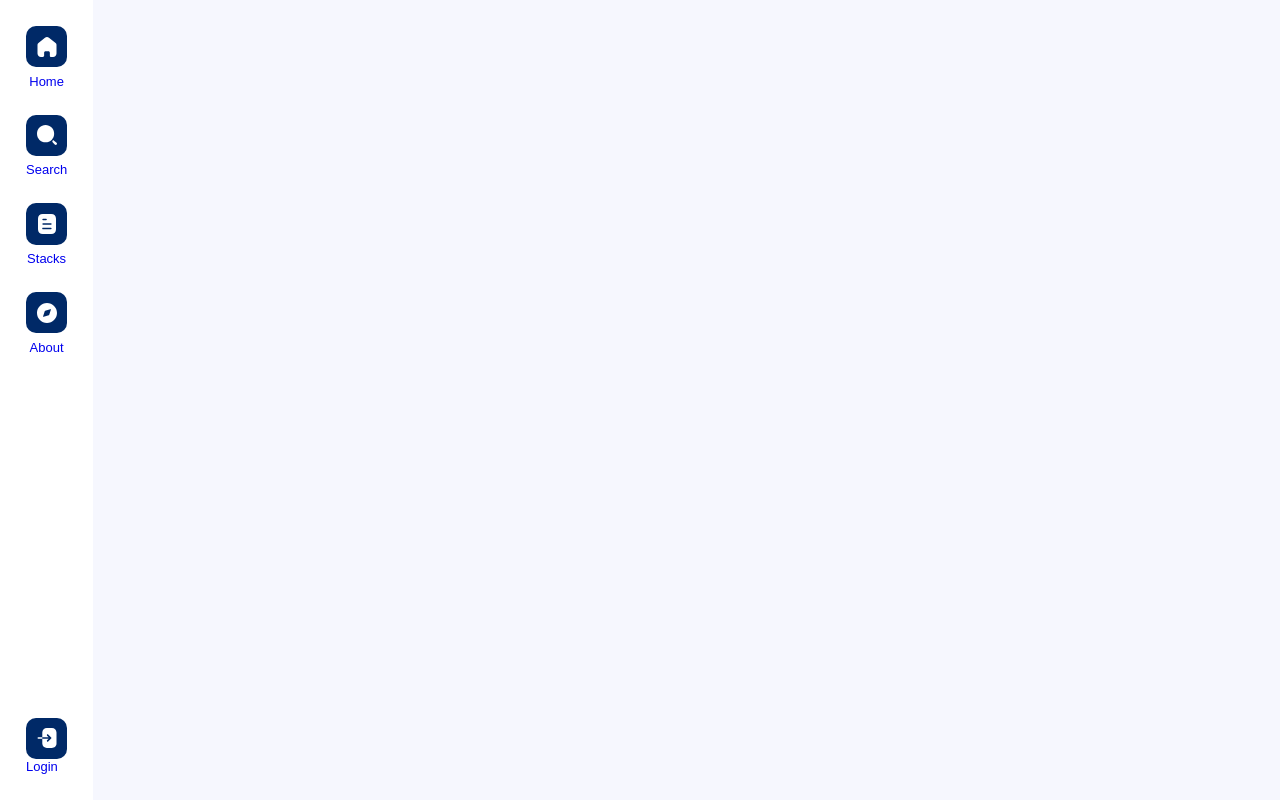
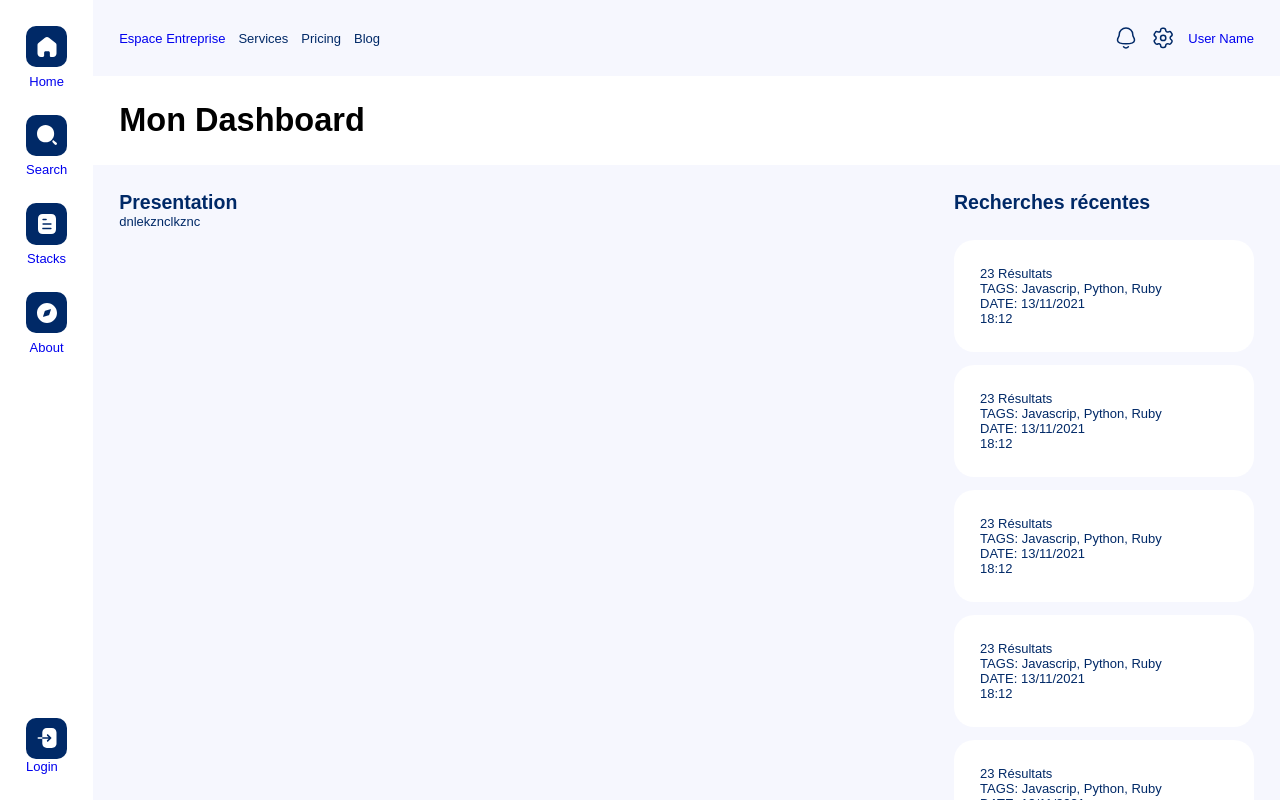
Before and after one commit to BFH92/front_stacker, a React (Create React App) app: page /user/dashboard in a window 1280 px wide. Built offline with nearby package versions, Linux system fonts and the light colour scheme.

Commit message:
static userPresentation component

```diff
--- /dev/null
+++ b/src/Components/UserPresentation/index.jsx
@@ -0,0 +1,17 @@
+import React from 'react';
+import { useParams } from 'react-router';
+
+const UserPresentation = () => {
+    return (
+        <div className="presentation__main--grid">
+            <h2>Presentation</h2>
+            <div className="presentation--all">
+                <div className="all--items">
+                    dnlekznclkznc
+                </div>
+            </div>
+        </div>
+    );
+};
+
+export default UserPresentation
--- /dev/null
+++ b/src/Components/UserPresentation/userPresentation.scss
@@ -0,0 +1,13 @@
+@import '../../Styles/variables.scss';
+
+.presentation__main--grid {
+  display: grid;
+  grid-template-rows: auto 1fr;
+  grid-gap: $padding * 2;
+
+  .all--items {
+    display: grid;
+    grid-template-columns: repeat(2, 1fr);
+    grid-gap: $padding;
+  }
+}
--- a/src/Pages/UserDashboard/index.jsx
+++ b/src/Pages/UserDashboard/index.jsx
@@ -2,20 +2,18 @@ import React from 'react';
 import './userDashboard.scss';
 import Header from '../../Components/Header';
 import RecentSearch from '../../Components/RecentSearch';
+import UserPresentation from '../../Components/UserPresentation';
 
 const UserDashboard = () => {
 
   return (
     <div className="">
       <Header />
-      <div className="container__title-pane">My Dashboard</div>
-
-      <div className="card">
-        <h2>Mes Stacks</h2> {/*user stacks component avec icônes des stacks en grid*/}
-      </div>
-      <div className="card">
-        <RecentSearch/>
-      </div>
+      <div className="container__title-pane">Mon Dashboard</div>
+        <div className="container__results--all">
+          <UserPresentation />
+          <RecentSearch />
+        </div>
     </div>
   );
 };
--- a/src/Pages/UserDashboard/userDashboard.scss
+++ b/src/Pages/UserDashboard/userDashboard.scss
@@ -0,0 +1,22 @@
+@import '../../Styles/variables.scss';
+
+.container__user--dashboard {
+  height: 100%;
+  display: grid;
+  grid-template-columns: 300px 1fr;
+
+  .container--right {
+    position: relative;
+    display: grid;
+    grid-template-rows: auto 1fr;
+    overflow-y: scroll;
+  }
+}
+
+.container__presentation--all {
+  height: 100%;
+  display: grid;
+  grid-template-columns: 1fr 300px;
+  grid-gap: $padding * 2;
+  padding: $padding * 2;
+}
--- a/src/index.jsx
+++ b/src/index.jsx
@@ -46,7 +46,7 @@ const App = () => {
             <Route path="/about" render={() => <About />} />
             <Route path="/stacks" render={() => <Stacks />} />
 
-            <Route path="/user-dashboard" render={() => <UserDashboard key={uuidv4()} />} />
+            <Route path="/user/dashboard" render={() => <UserDashboard key={uuidv4()} />} />
             <Route path="/user/sign-in" render={() => <UserSignIn user={{setIsLogged}}/>}/>
             <Route path="/user/sign-up" render={() => <UserSignUp/>}/>
             <Route path="/user/notifications" render={() => <Notifications />} />
@@ -54,9 +54,9 @@ const App = () => {
             <Route path="/user/settings/new-password" render={() => <NewPassword user={{setIsLogged,identity:"user"}}/>} />
             <Route path="/user/settings/get-password" render={() => <GetPassword identity={"company"}/>} />
 
-            <Route path="/search-company" render={() => <SearchCompany />} />
+            <Route path="/search/company" render={() => <SearchCompany />} />
             <Route exact path="/company" render={() => <Company key={uuidv4()} />} />
-            <Route path="/company-dashboard" render={() => <CompanyDashboard key={uuidv4()} />} />
+            <Route path="/company/dashboard" render={() => <CompanyDashboard key={uuidv4()} />} />
             <Route path="/company/sign-in" render={() => <CompanySignIn/>}/>
             <Route path="/company/sign-up" render={() => <CompanySignUp/>}/>
             <Route path="/company/settings/new-password" render={() => <NewPassword user={{setIsLogged, identity:"company"}}/>} />
```
